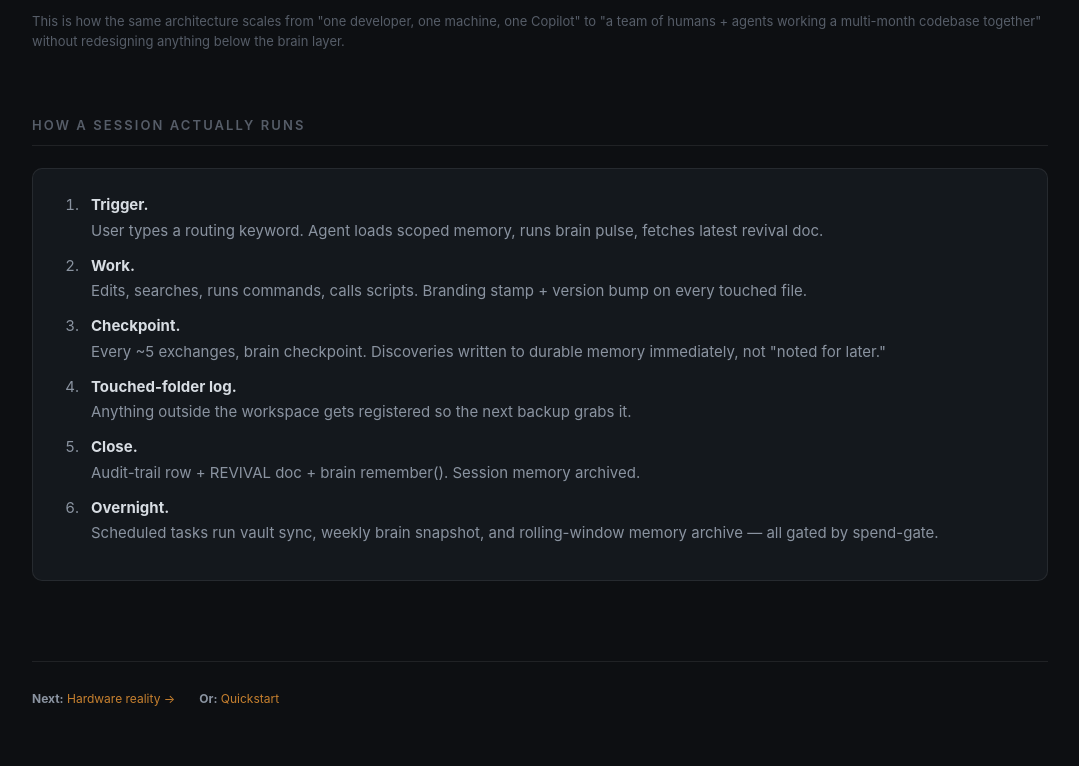
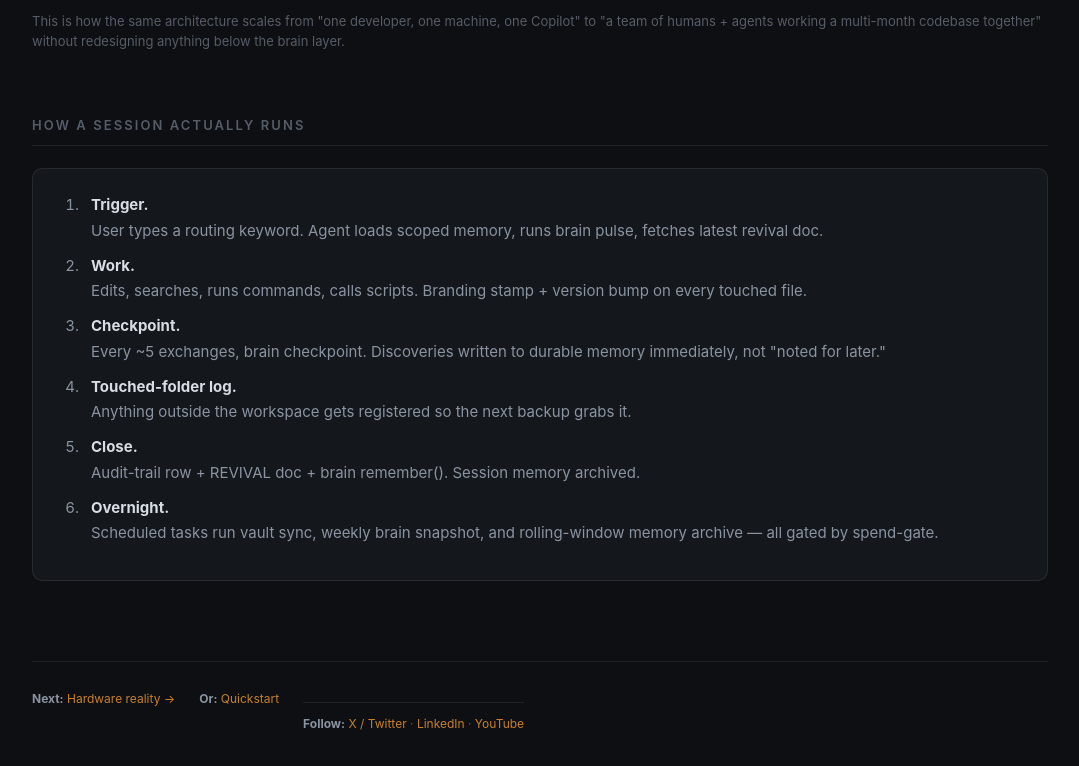
Before and after one commit to RecallWorks/Recall, a plain HTML site: page site/architecture.html in a window 1280 px wide. Shown: the part 1874-2640 px from the top of the page, without its empty margins (100-1179 px from the left). Drawn offline with Linux system fonts and the light colour scheme.

Commit message:
Site: socials on all 8 pages + YouTube handle @MortgageTechAI

```diff
--- a/site/architecture.html
+++ b/site/architecture.html
@@ -1,5 +1,5 @@
 <!doctype html>
-<!-- @recall.works/site | architecture.html | v1.4 | 2026-05-08 | added social links to footer (X/LinkedIn/YouTube) | prev: v1.3 -->
+<!-- @recall.works/site | architecture.html | v1.5 | 2026-05-08 | added social links to footer (X/LinkedIn/YouTube @MortgageTechAI) | prev: v1.4 -->
 <html lang="en">
 <head>
 <meta charset="utf-8">
@@ -227,6 +227,11 @@
   <div class="meta">
     <div><strong>Next:</strong> <a href="hardware.html">Hardware reality &rarr;</a></div>
     <div><strong>Or:</strong> <a href="quickstart.html">Quickstart</a></div>
+    <div class="social"><strong>Follow:</strong>
+      <a href="https://x.com/MtgtechUSA">X / Twitter</a> &middot;
+      <a href="https://linkedin.com/company/mortgagetech">LinkedIn</a> &middot;
+      <a href="https://youtube.com/@MortgageTechAI">YouTube</a>
+    </div>
   </div>
 </footer>
 
```
Also changed, not shown: site/brain.html (+6 -1 lines), site/comparison.html (+6 -1 lines), site/hardware.html (+6 -1 lines), site/index.html (+3 -3 lines), site/pillars.html (+6 -1 lines), site/quickstart.html (+2 -2 lines), site/whitepaper.html (+6 -1 lines), 1 other file.
